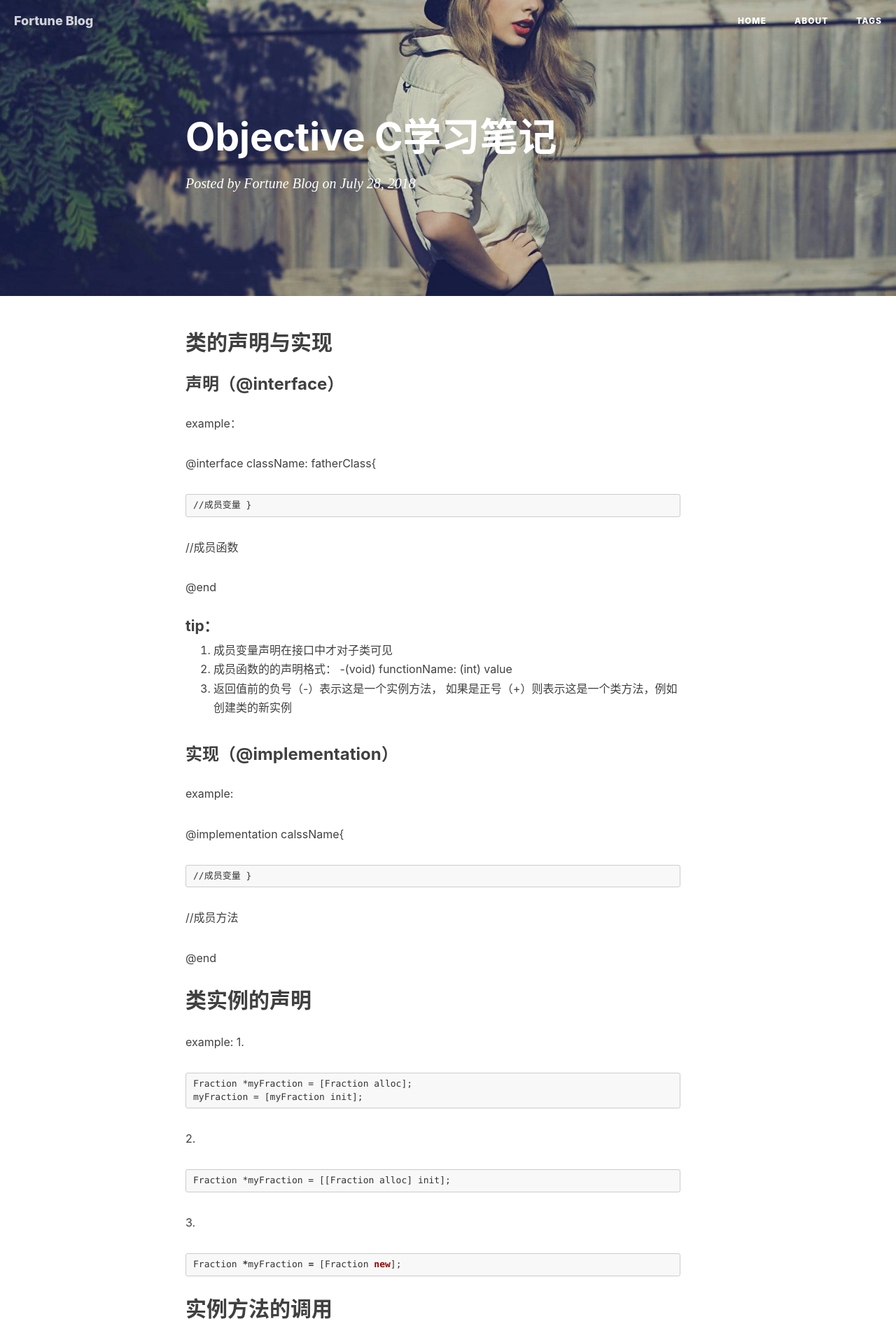
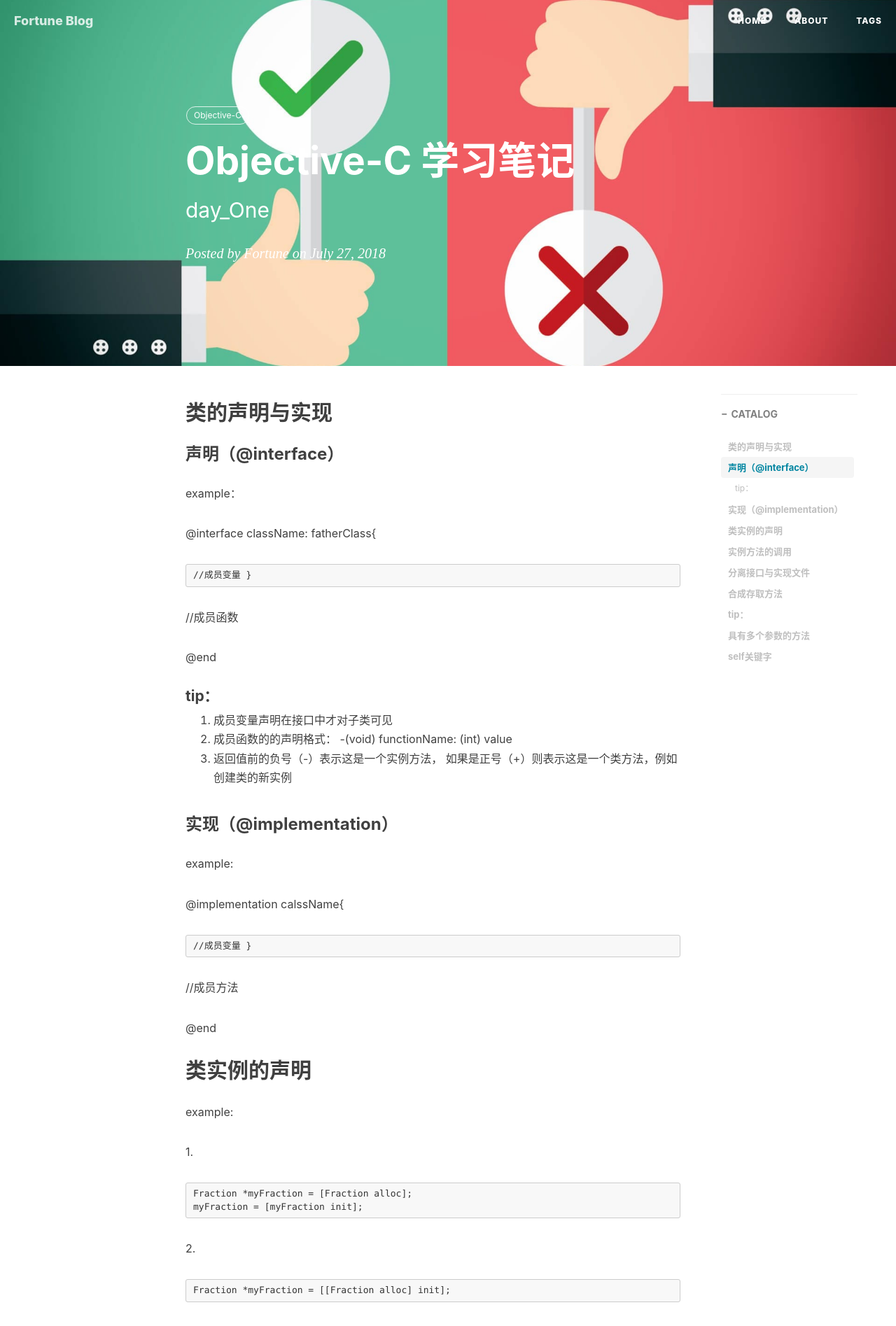
Before and after one commit to SUDAXKY/SUDAXKY.github.io, a Jekyll site: the page built from _posts/2018-07-28-Objective-C学习笔记.md, in a window 1280 px wide. Shown: the top 1895 px of the page at 70% size. Built offline with Jekyll 4.4.1, drawn with Linux system fonts in a browser that asks for light colours; nearby versions of some CDN libraries; our own code applies the rules of GitHub Pages for plain Markdown files; comment, search, counter and statistics services are not loaded.

Commit message:
更换背景

````diff
--- a/_posts/2018-07-28-Objective-C学习笔记.md
+++ b/_posts/2018-07-28-Objective-C学习笔记.md
@@ -1,3 +1,21 @@
+---
+layout:     post
+title:      Objective-C 学习笔记
+subtitle:   day_One
+date:       2018-07-27
+author:     Fortune
+header-img: img/post-bg-YesOrNo.jpg
+catalog: true
+tags:
+    - Objective-C
+---
+
+
+
+
+
+
+
 ## 类的声明与实现
 
 ### 声明（@interface）
@@ -36,6 +54,7 @@ example:
 ## 类实例的声明
 
 example:
+
 1.
 
 ```objectiivec
````
